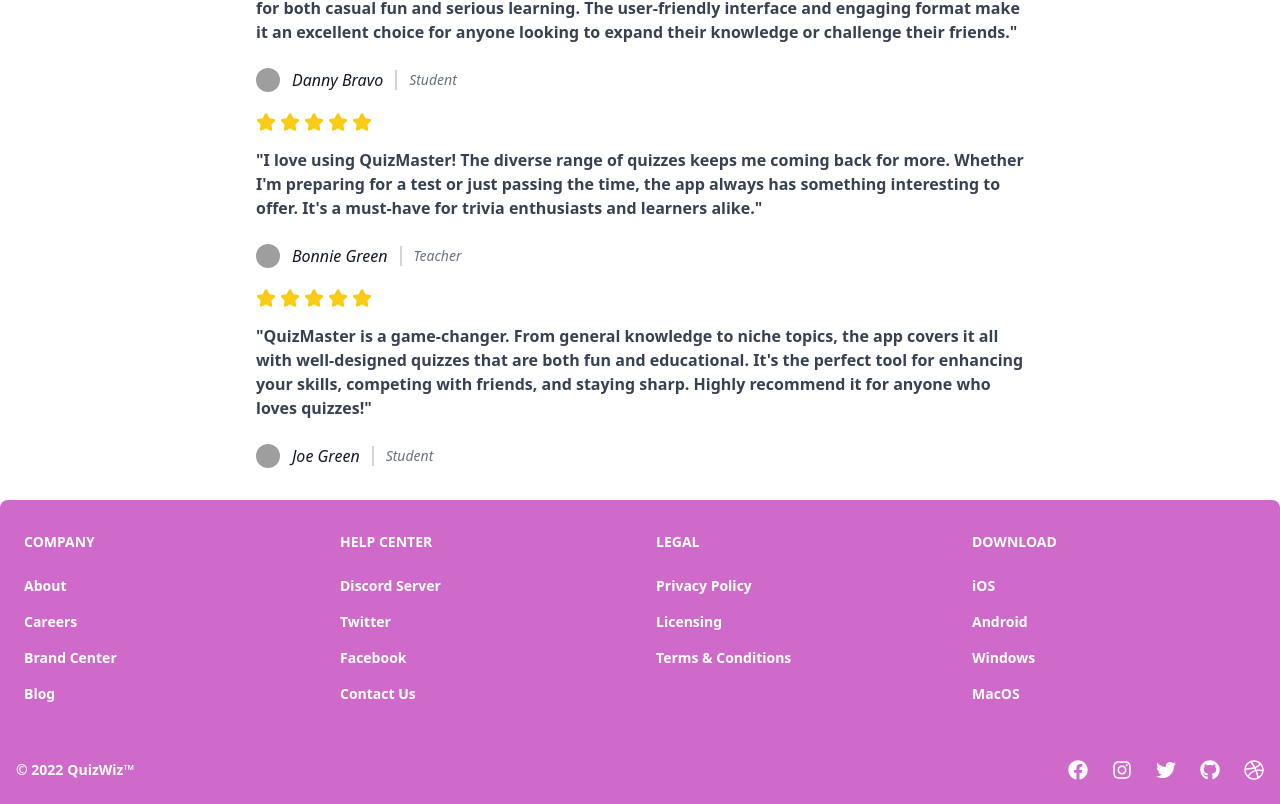
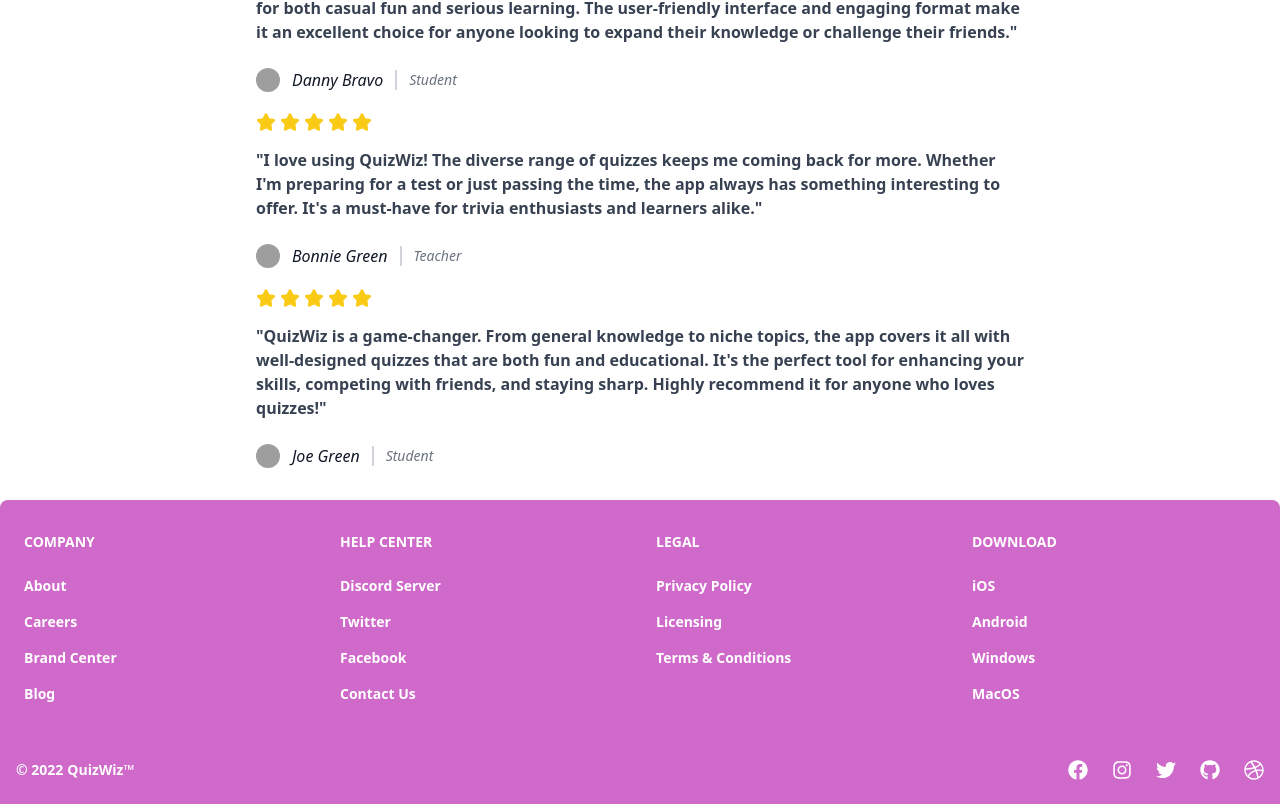
Before and after one commit to faiqa1/QuizPluse, a React (Create React App) app: page /home in a window 1280 px wide. Shown: the part 1922-2726 px from the top of the page. Built offline with nearby package versions, Linux system fonts and the light colour scheme; grey boxes are pictures that could not be loaded.

Commit message:
Fixed spelling mistake   (Review component)

```diff
--- a/src/Components/Analytics.js
+++ b/src/Components/Analytics.js
@@ -0,0 +1,9 @@
+import React from 'react'
+
+export default function Analytics() {
+  return (
+    <div>
+
+    </div>
+  )
+}
--- a/src/Components/Review.js
+++ b/src/Components/Review.js
@@ -136,7 +136,7 @@ export default function Review() {
             </div>
             <blockquote>
               <p class=" font-semibold text-gray-700 dark:text-white">
-                "I love using QuizMaster! The diverse range of quizzes keeps me
+                "I love using QuizWiz! The diverse range of quizzes keeps me
                 coming back for more. Whether I'm preparing for a test or just
                 passing the time, the app always has something interesting to
                 offer. It's a must-have for trivia enthusiasts and learners
@@ -211,7 +211,7 @@ export default function Review() {
             </div>
             <blockquote>
               <p class="font-semibold text-gray-700 dark:text-white">
-                "QuizMaster is a game-changer. From general knowledge to niche
+                "QuizWiz is a game-changer. From general knowledge to niche
                 topics, the app covers it all with well-designed quizzes that
                 are both fun and educational. It's the perfect tool for
                 enhancing your skills, competing with friends, and staying
```
